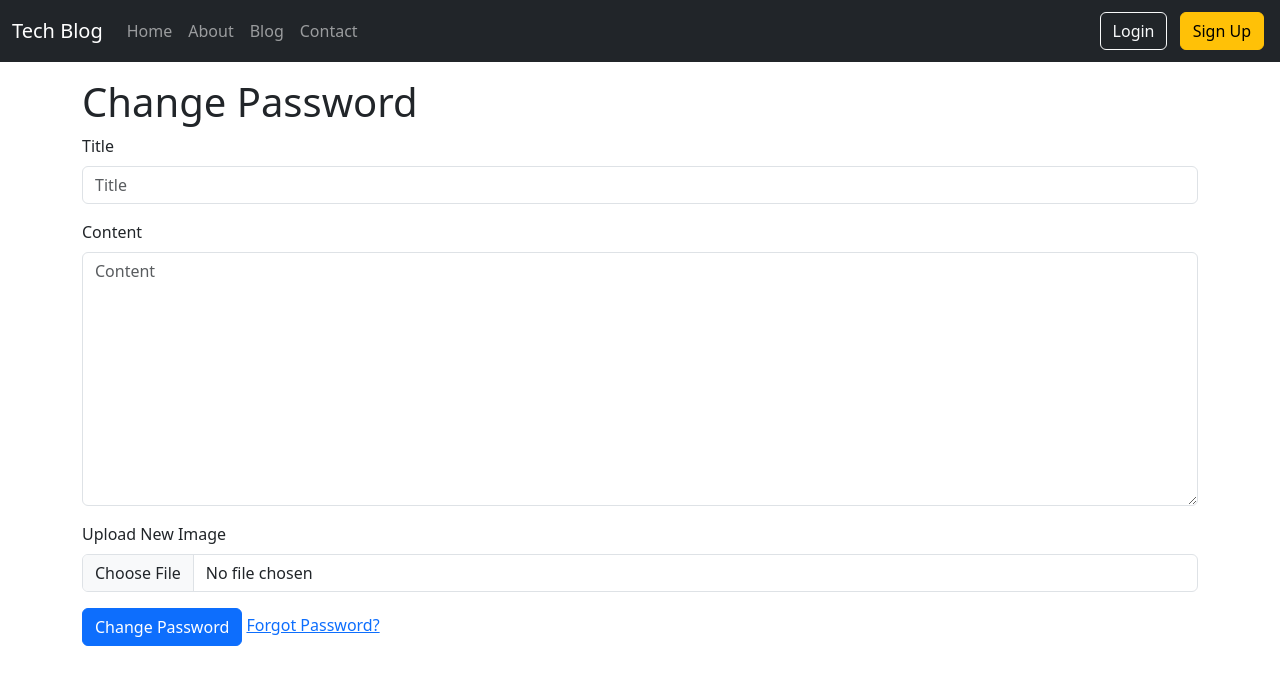
After one commit to shivatejaburle/blog-102, a Django app: template templates/account/password_change.html in a window 1280 px wide. The commit adds this page. Shown: the top 685 px of the page. Run offline with Django 5.2, Linux system fonts and the light colour scheme; the template is opened without the code that fills it: values that come from a table or form of the project are taken from there, others are empty; some libraries are stand-ins or nearby versions.

Commit message:
Change Password

```diff
--- /dev/null
+++ b/templates/account/password_change.html
@@ -0,0 +1,18 @@
+{% extends 'account/base_entrance.html' %}
+{% load django_bootstrap5 %}
+
+{% block title %}
+    Change Password
+{% endblock title %}
+
+{% block content %}
+    <div class="container mt-3">
+        <h1>Change Password</h1>
+        <form action="" method="post">
+            {% csrf_token %}
+            {% bootstrap_form form %}
+            {% bootstrap_button button_type="submit" content="Change Password" %}
+            <a href="{% url 'account_reset_password' %}">Forgot Password?</a>
+        </form>
+    </div>
+{% endblock content %}
```
Also changed, not shown: profiles/templates/profiles/profile_detail.html (+13 -1 lines).
